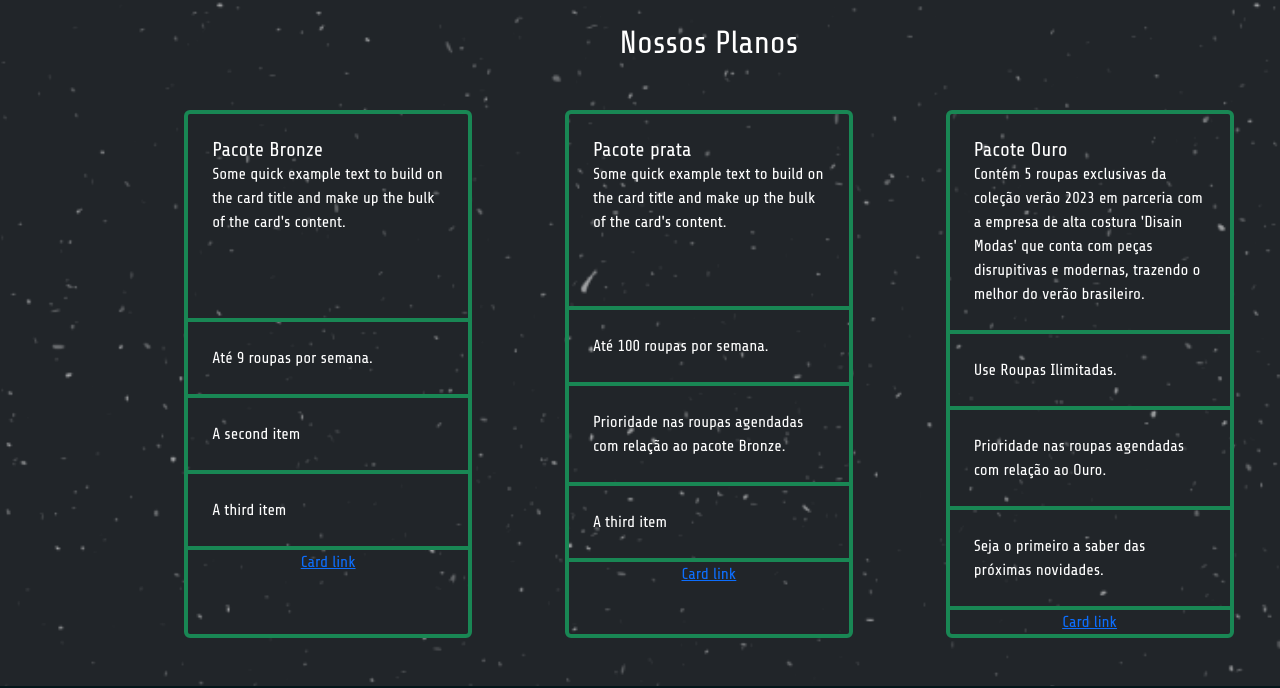
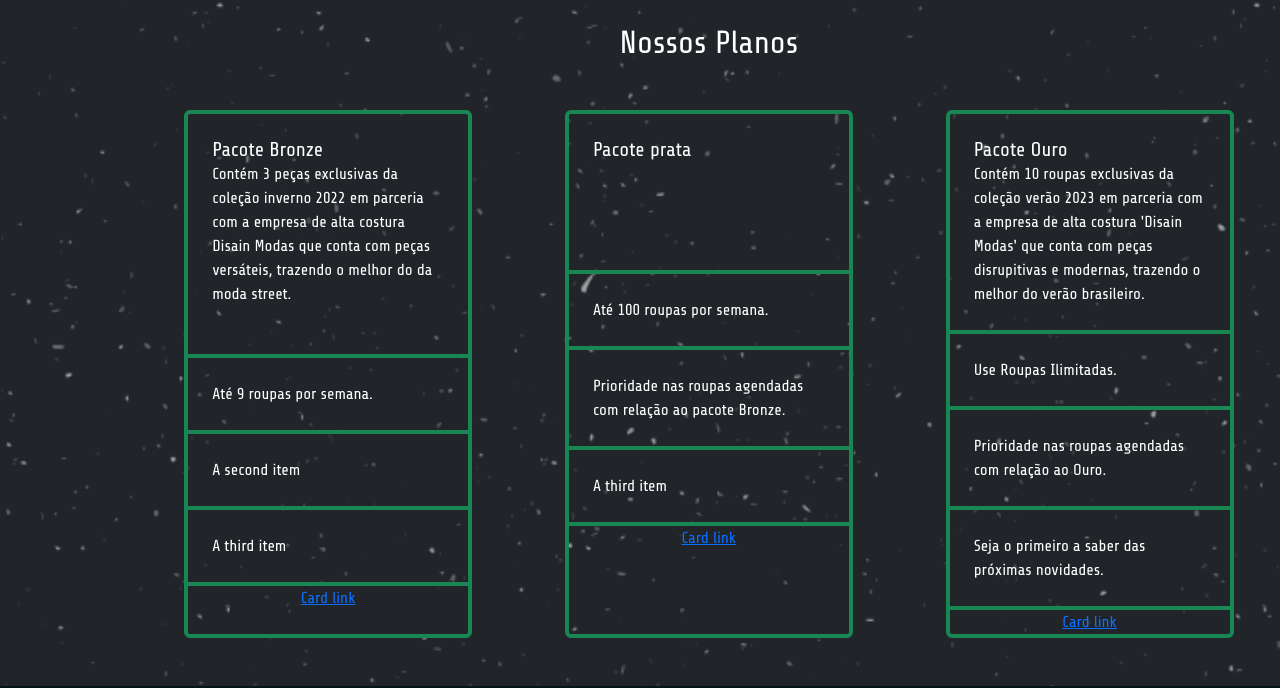
Before and after one commit to tauanealvesg/FrontEnders, a plain HTML site: page pages/servicos.html in a window 1280 px wide. Shown: the part 1192-1880 px from the top of the page. Drawn offline with nearby package versions, Linux system fonts and the light colour scheme; a script that the page names is missing.

Commit message:
Modificando

```diff
--- a/pages/servicos.html
+++ b/pages/servicos.html
@@ -131,7 +131,9 @@
         <div class="card bg-transparent border-success border border-4" style="width: 18rem;">
           <div class="card-body p-4">
             <h5 class="card-title">Pacote Bronze</h5>
-            <p class="card-text">Some quick example text to build on the card title and make up the bulk of the card's content.</p>
+            <p class="card-text">Contém 3 peças exclusivas da coleção inverno 2022 em parceria com a empresa de alta
+                costura Disain Modas que conta com peças versáteis, trazendo o melhor do
+                da moda street. </p>
           </div>
           <ul class="list-group list-group-flush">
             <li class="list-group-item bg-transparent text-white border-success border-bottom border-4 p-4">Até 9 roupas por semana.</li>
@@ -146,7 +148,7 @@
         <div class="card bg-transparent text-white border-success border-4 border" style="width: 18rem;">
           <div class="card-body p-4">
             <h5 class="card-title">Pacote prata</h5>
-            <p class="card-text">Some quick example text to build on the card title and make up the bulk of the card's content.</p>
+            <p class="card-text"> </p>
           </div>
           <ul class="list-group list-group-flush">
             <li class="list-group-item bg-transparent text-white border-success border-bottom border-4 p-4">Até 100 roupas por semana.</li>
@@ -161,7 +163,7 @@
         <div class="card bg-transparent text-white border-success border border-4" style="width: 18rem;">
           <div class="card-body p-4">
             <h5 class="card-title">Pacote Ouro</h5>
-            <p class="card-text"> Contém 5 roupas exclusivas da coleção verão 2023 em parceria com a empresa de alta
+            <p class="card-text"> Contém 10 roupas exclusivas da coleção verão 2023 em parceria com a empresa de alta
                 costura 'Disain Modas' que conta com peças disrupitivas e modernas, trazendo o melhor do
                 verão brasileiro.
             </p>
```
